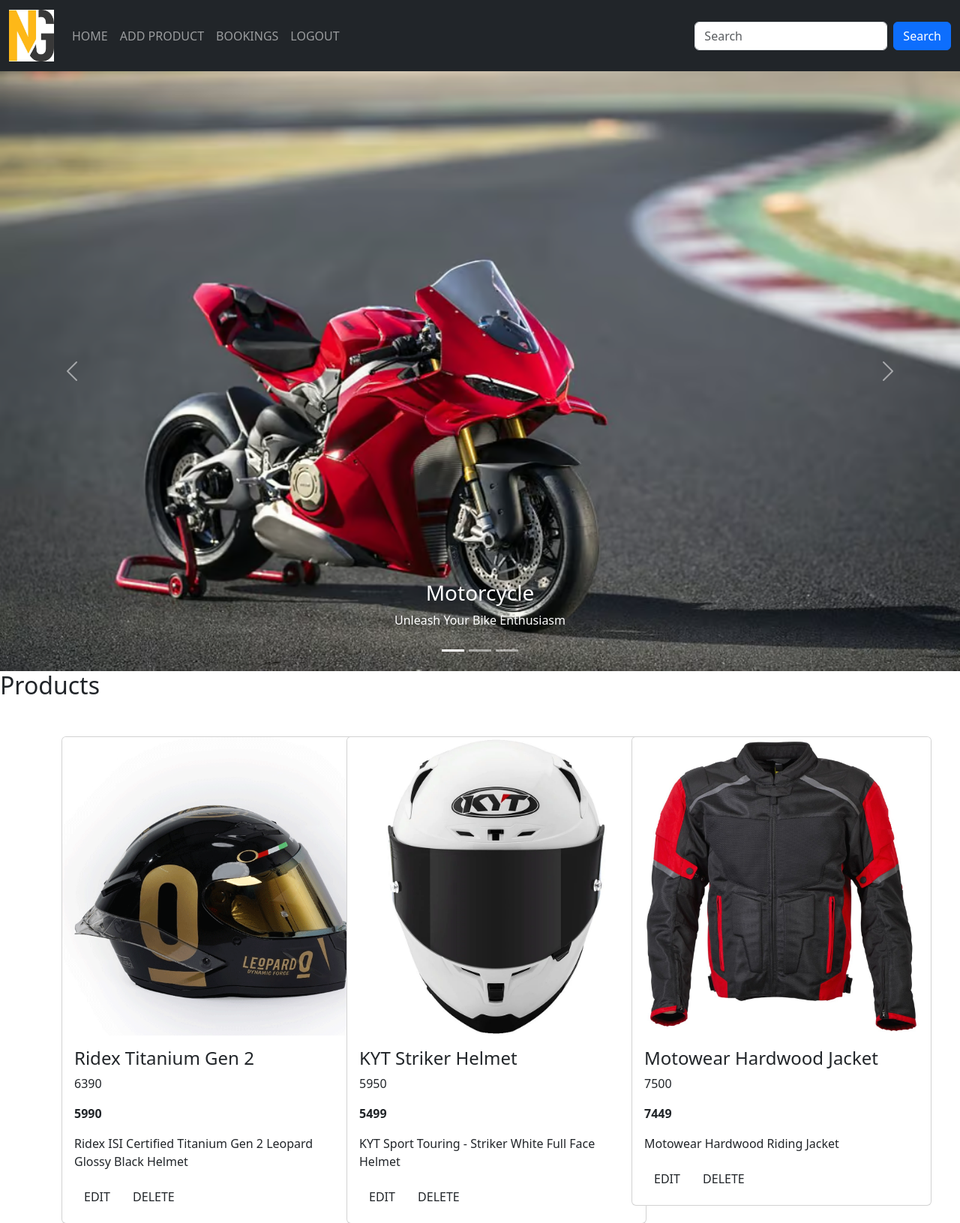
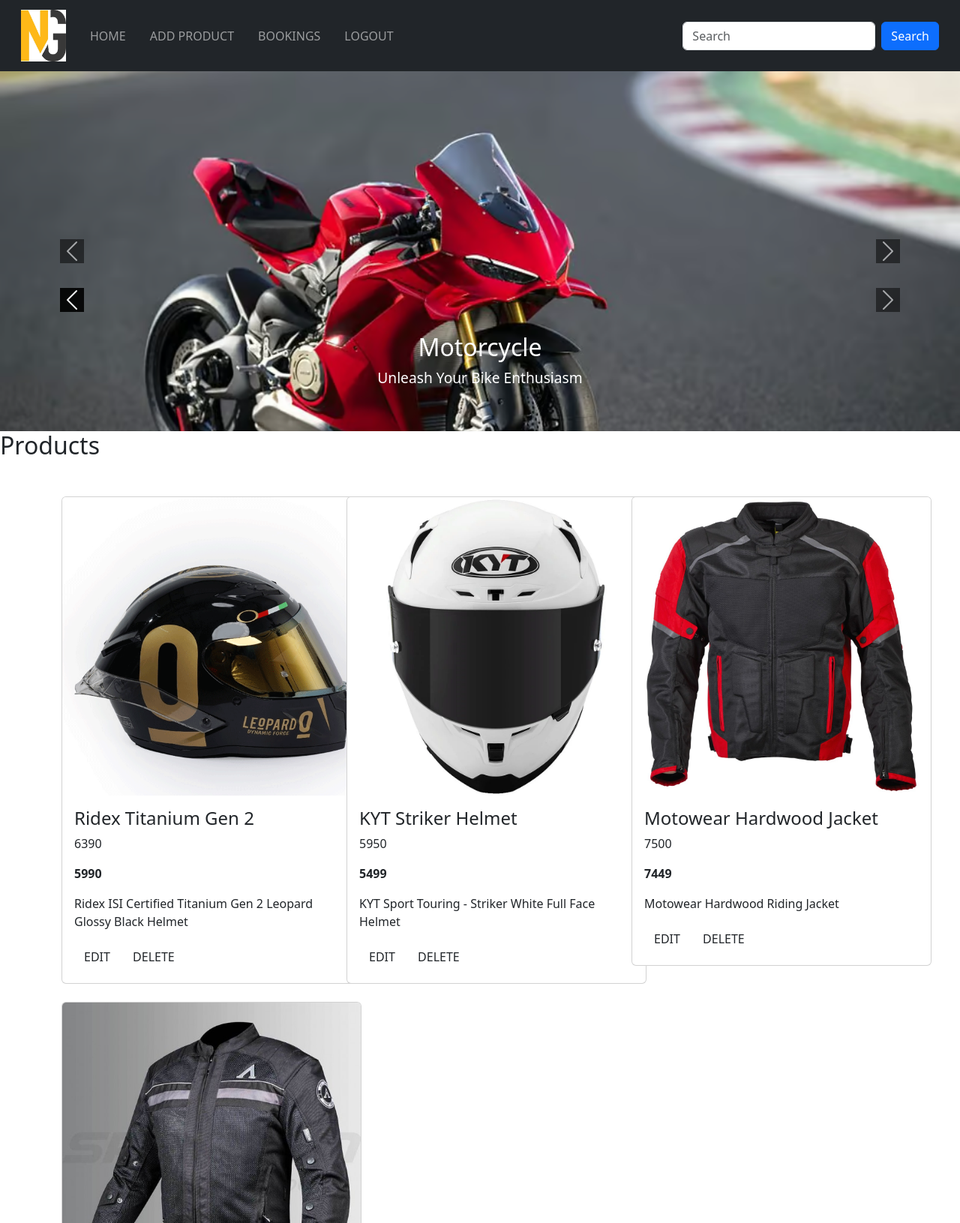
Before and after one commit to JibinAji21/NextGear, a Django app: template nextgear/templates/shop/shop_home.html in a window 1280 px wide. Shown: the top 1631 px of the page at 75% size. Run offline with Django 5.2, Linux system fonts and the light colour scheme; the template is opened without the code that fills it: values that come from a table or form of the project are taken from there, others are empty; data comes from the database, SQL or seed files in the repository; both versions use the stored data as it was after the commit.

Commit message:
next gear

```diff
--- a/nextgear/templates/shop/shop_home.html
+++ b/nextgear/templates/shop/shop_home.html
@@ -6,12 +6,78 @@
     <title>Document</title>
     <link href="https://cdn.jsdelivr.net/npm/bootstrap@5.3.3/dist/css/bootstrap.min.css" rel="stylesheet">
   <script src="https://cdn.jsdelivr.net/npm/bootstrap@5.3.3/dist/js/bootstrap.bundle.min.js"></script>
+  <style>
+    /* Custom styles for navbar */
+.navbar {
+  padding: 0.5rem 1rem;
+}
+
+.navbar-brand img {
+  width: 60px;
+}
+
+.navbar-nav .nav-item .nav-link {
+  font-size: 1rem;
+  padding: 0.5rem 1rem;
+}
+
+/* Make sure the search form looks good in mobile */
+@media (max-width: 767px) {
+  .navbar .d-flex {
+    width: 100%;
+    margin-top: 1rem;
+  }
+  .navbar .d-flex input {
+    margin-bottom: 0.5rem;
+  }
+}
+
+
+
+
+
+
+
+
+/* Make the carousel height responsive */
+.carousel-item img {
+  width: 100%; /* Full width of the container */
+  height: 60vh; /* Default height for larger screens */
+  object-fit: cover; /* Ensures the image covers the area without stretching */
+}
+
+/* Adjust the height of the carousel for smaller screens */
+@media (max-width: 767px) {
+  .carousel-item img {
+    height: 40vh; /* Decrease height on smaller screens */
+  }
+}
+
+/* Optional: Style for the carousel caption */
+.carousel-caption h3 {
+  font-size: 2rem; /* Adjust size for better readability */
+}
+
+.carousel-caption p {
+  font-size: 1.2rem; /* Adjust size for better readability */
+}
+
+/* Optional: Adjust the carousel controls (next/previous buttons) */
+.carousel-control-prev-icon, .carousel-control-next-icon {
+  background-color: black; /* Make control icons more visible */
+}
+
+
+  </style>
 </head>
 <body>
+
 <nav class="navbar navbar-expand-sm navbar-dark bg-dark">
   <div class="container-fluid">
-          <a class="navbar-brand" href="javascript:void(0)"><img src="static/image/nextgearlogo.png" alt="" style="width: 60px;"></a>
-          <button class="navbar-toggler" type="button" data-bs-toggle="collapse" data-bs-target="#mynavbar">
+    <a class="navbar-brand" href="javascript:void(0)">
+      <img src="static/image/nextgearlogo.png" alt="Logo" style="width: 60px;">
+    </a>
+    <button class="navbar-toggler" type="button" data-bs-toggle="collapse" data-bs-target="#mynavbar" aria-controls="mynavbar" aria-expanded="false" aria-label="Toggle navigation">
       <span class="navbar-toggler-icon"></span>
     </button>
     <div class="collapse navbar-collapse" id="mynavbar">
@@ -29,47 +95,67 @@
           <a class="nav-link" href="logout">LOGOUT</a>
         </li>
       </ul>
-            <form class="d-flex">
-              <input class="form-control me-2" type="text" placeholder="Search">
+      <form class="d-flex mt-2 mt-sm-0">
+        <input class="form-control me-2" type="text" placeholder="Search" aria-label="Search">
         <button class="btn btn-primary" type="button">Search</button>
       </form>
     </div>
   </div>
 </nav>
 
+
+
+
+
+
+
+
   <div id="demo" class="carousel slide" data-bs-ride="carousel">
-
-        <!-- Indicators/dots -->
-        <div class="carousel-indicators">
-          <button type="button" data-bs-target="#demo" data-bs-slide-to="0" class="active"></button>
-          <button type="button" data-bs-target="#demo" data-bs-slide-to="1"></button>
-          <button type="button" data-bs-target="#demo" data-bs-slide-to="2"></button>
-        </div>
-
     <!-- The slideshow/carousel -->
     <div class="carousel-inner">
       <div class="carousel-item active">
-            <img src="static/image/2025_ducati_panigale_v4_track.avif" alt="Los Angeles" class="d-block" style="width:100%;height: 800px;">
-            <div class="carousel-caption">
+        <img src="static/image/2025_ducati_panigale_v4_track.avif" alt="Motorcycle" class="d-block w-100" style="object-fit: cover;">
+        <div class="carousel-caption d-none d-md-block">
           <h3>Motorcycle</h3>
           <p>Unleash Your Bike Enthusiasm</p>
         </div>
       </div>
       <div class="carousel-item">
-            <img src="static/image/yamaha-r1-wallpaper-preview.jpg" alt="Chicago" class="d-block" style="width:100%;height: 800px;">
-            <div class="carousel-caption">
+        <img src="static/image/yamaha-r1-wallpaper-preview.jpg" alt="Safety" class="d-block w-100" style="object-fit: cover;">
+        <div class="carousel-caption d-none d-md-block">
           <h3>Safety</h3>
           <p>Always Wear Helmet While Riding</p>
         </div>
       </div>
       <div class="carousel-item">
-            <img src="static/image/2022-Triumph-Tiger-900-GT-6-1-1176x588.webp" alt="New York" class="d-block" style="width:100%;height: 800px;">
-            <div class="carousel-caption">
+        <img src="static/image/2022-Triumph-Tiger-900-GT-6-1-1176x588.webp" alt="Care" class="d-block w-100" style="object-fit: cover;">
+        <div class="carousel-caption d-none d-md-block">
           <h3>Care</h3>
           <p>Maintain Your Motorcycle Well</p>
         </div>
       </div>
     </div>
+    <!-- Add controls (optional) -->
+    <button class="carousel-control-prev" type="button" data-bs-target="#demo" data-bs-slide="prev">
+      <span class="carousel-control-prev-icon" aria-hidden="true"></span>
+      <span class="visually-hidden">Previous</span>
+    </button>
+    <button class="carousel-control-next" type="button" data-bs-target="#demo" data-bs-slide="next">
+      <span class="carousel-control-next-icon" aria-hidden="true"></span>
+      <span class="visually-hidden">Next</span>
+    </button>
+  </div>
+
+
+
+
+
+
+
+
+
+
+
 
   <!-- Left and right controls/icons -->
   <button class="carousel-control-prev" type="button" data-bs-target="#demo" data-bs-slide="prev">
@@ -79,7 +165,6 @@
     <span class="carousel-control-next-icon"></span>
   </button>
 </div>
-
 
 
 <div>
@@ -100,7 +185,6 @@
             <a href="edit_product/{{pro.pk}}" class="btn">EDIT</a>
             <a href="delete_product/{{pro.pk}}" class="btn">DELETE</a>
           </div>
-
         </div>
       </div>
     </div>
@@ -108,10 +192,5 @@
   </div>
 </div>
 
-
-
-
-
-
 </body>
 </html>
--- a/nextgear/templates/user/view_product.html
+++ b/nextgear/templates/user/view_product.html
@@ -19,7 +19,7 @@
             <div class="collapse navbar-collapse" id="collapsibleNavbar">
                 <ul class="navbar-nav">
                     <li class="nav-item">
-                        <a class="nav-link" href="">Home</a>
+                        <a class="nav-link" href="http://127.0.0.1:8000/">Home</a>
                     </li>
                     <li class="nav-item">
                         <a class="nav-link" href="shop_login">Login</a>
```
Also changed, not shown: nextgear/static/css/style.css (+3 -21 lines), nextgear/templates/login.html (+71 -11 lines), nextgear/db.sqlite3. Lines whose indentation alone changed are shown as unchanged.
